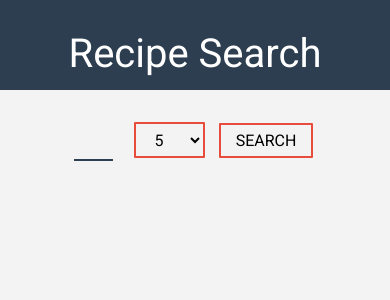
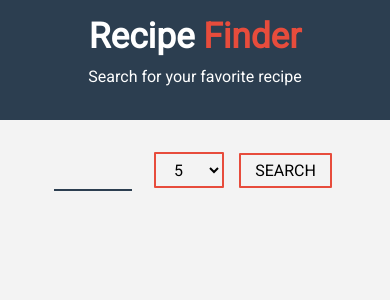
Before and after one commit to BrianSekwakwa/lyric-app-react, a React (Create React App) app: page / in a window 390 px wide. Shown: the top 300 px of the page. Built offline with nearby package versions, Linux system fonts and the light colour scheme.

Commit message:
adding the styles to the header and media query for small screen

```diff
--- a/public/index.html
+++ b/public/index.html
@@ -22,7 +22,7 @@
       work correctly both with client-side routing and a non-root public URL.
       Learn how to configure a non-root public URL by running `npm run build`.
     -->
-    <title>Meme Generator</title>
+    <title>Recipe Finder</title>
   </head>
   <body>
     <noscript>You need to enable JavaScript to run this app.</noscript>
--- a/src/App.css
+++ b/src/App.css
@@ -24,20 +24,33 @@ button:focus {
   outline: none;
 }
 
+.max-width {
+  max-width: 1366px;
+  margin: 0 auto;
+}
+
 .App {
   text-align: center;
 }
 
 .App-header {
   background-color: #2c3e50;
-  height: 90px;
-  padding: 30px;
+  height: 120px;
   color: white;
+  display: flex;
+  align-items: center;
+  justify-content: center;
+  flex-direction: column;
   margin-bottom: 2rem;
 }
 
 .App-title {
-  font-size: 1.5em;
+  font-size: 2.2rem;
+  font-weight: bold;
+}
+
+.App-title span {
+  color: #e74c3c;
 }
 
 .recipe__buttons {
@@ -92,8 +105,20 @@ button:focus {
   border-bottom: solid 2px #2c3e50;
   margin-right: 10px;
   letter-spacing: 2px;
-  width: 10%;
+  width: 20%;
   padding: 0.4rem;
+}
+
+.form__select {
+  border: solid 2px #e74c3c;
+  background: transparent;
+  padding: 0.35rem 0.9rem;
+  margin: 0 0.2rem;
+  border-radius: 1px;
+  font-size: 1rem;
+  text-transform: uppercase;
+  font-weight: 500;
+  margin-left: 0.7rem;
 }
 
 .form__button {
@@ -115,18 +140,6 @@ input[type="text"] {
 input:-webkit-autofill {
   -webkit-box-shadow: 0 0 0 30px #f3f3f3 inset;
   -webkit-text-fill-color: #2c3e50 !important;
-}
-
-select {
-  border: solid 2px #e74c3c;
-  background: transparent;
-  padding: 0.35rem 0.9rem;
-  margin: 0 0.2rem;
-  border-radius: 1px;
-  font-size: 1rem;
-  text-transform: uppercase;
-  font-weight: 500;
-  margin-left: 0.7rem;
 }
 
 /******** RECIPE.js ********/
@@ -182,3 +195,11 @@ select {
   text-transform: uppercase;
   font-weight: 500;
 }
+
+/* Media Queries */
+
+@media only screen and (min-width: 768px) {
+  .form__input {
+    width: 10%;
+  }
+}
--- a/src/App.js
+++ b/src/App.js
@@ -32,10 +32,15 @@ class App extends Component {
     return (
       <div className="App">
         <header className="App-header">
-          <h1 className="App-tittle">Recipe Search</h1>
+          <h1 className="App-title">
+            Recipe <span>Finder</span>
+          </h1>
+          <p>Search for your favorite recipe</p>
         </header>
-        <Form getRecipe={this.getRecipe} />
-        <Recipes recipes={this.state.recipes} />
+        <div className="max-width">
+          <Form getRecipe={this.getRecipe} />
+          <Recipes recipes={this.state.recipes} />
+        </div>
       </div>
     );
   }
--- a/src/components/Form.js
+++ b/src/components/Form.js
@@ -4,7 +4,7 @@ function Form(props) {
   return (
     <form onSubmit={props.getRecipe} style={{ marginBottom: "2rem" }}>
       <input className="form__input" type="text" name="recipeName" />
-      <select name="count" id="">
+      <select className="form__select" name="count" id="">
         <option value="5">5</option>
         <option value="10">10</option>
         <option value="15">15</option>
```
